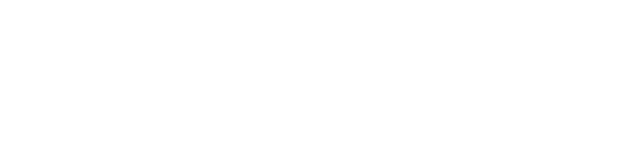
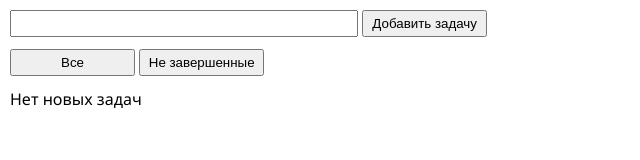
Before and after one commit to ValentinZC/JS_Project, a plain HTML site: page todo-list/index.html in a window 1280 px wide. Shown: the whole page, without its empty margins (0-640 px from the left). Drawn offline with Linux system fonts and the light colour scheme.

Commit message:
add: html and css style

```diff
--- a/todo-list/index.html
+++ b/todo-list/index.html
@@ -10,6 +10,18 @@
 </head>
 
 <body>
+   <div class="input-panel">
+      <input type="text" id="task-name-input">
+      <button id="add-task-btn">Добавить задачу</button>
+   </div>
+   <div class="input-panel">
+      <button id="show-all-btn">Все</button>
+      <button id="show-not-completed-btn">Не завершенные</button>
+   </div>
+   <div class="task-list">
+      <p id="start-message">Нет новых задач</p>
+   </div>
+
    <script src="main.js"></script>
 </body>
 
--- a/todo-list/style.css
+++ b/todo-list/style.css
@@ -0,0 +1,54 @@
+* {
+   padding: 0;
+   margin: 0;
+}
+
+body {
+   font-family: 'Segoe UI', Tahoma, Geneva, Verdana, sans-serif;
+}
+
+.task-list {
+   width: 500px;
+}
+
+#start-message {
+   margin: 10px;
+}
+
+.task {
+   display: flex;
+   align-items: center;
+   border: 1px solid gray;
+   padding: 3px 8px;
+   margin: 2px 10px;
+}
+
+.task p {
+   margin-left: 4px;
+}
+
+.completed {
+   background-color: green;
+   color: white;
+}
+
+.completed p {
+   text-decoration: line-through;
+}
+
+.input-panel {
+   width: 500px;
+   margin: 8px;
+   padding: 2px;
+}
+
+.input-panel button {
+   padding: 4px;
+   width: 25%;
+}
+
+.input-panel input {
+   height: 23px;
+   padding-left: 4px;
+   width: 68%;
+}
```
